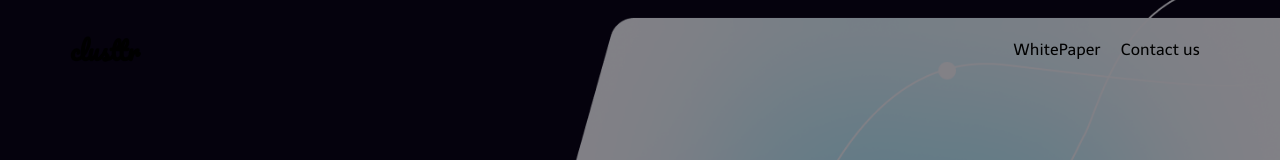
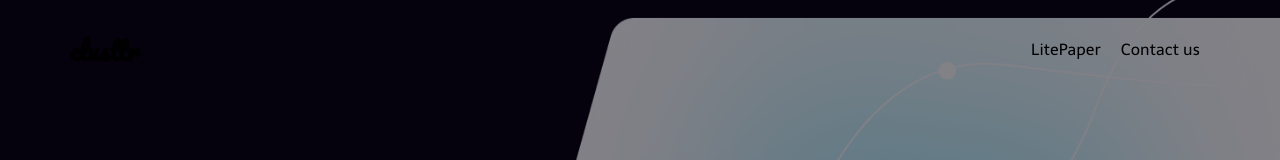
Before and after one commit to Clusttr/clusttr-web, a React (Vite) app: page /former in a window 1280 px wide. Shown: the top 160 px of the page. Built offline with nearby package versions, Linux system fonts and the light colour scheme; a web font is replaced by a local one.

Commit message:
update LitePaper

```diff
--- a/src/views/components/nev_bar.tsx
+++ b/src/views/components/nev_bar.tsx
@@ -6,7 +6,7 @@ function NavBar() {
       <Logo>clusttr</Logo>
 
       <NavLinkGroup>
-        <NavLink>WhitePaper</NavLink>
+        <NavLink>LitePaper</NavLink>
         <NavLink>Contact us</NavLink>
       </NavLinkGroup>
     </Navbar>
```
